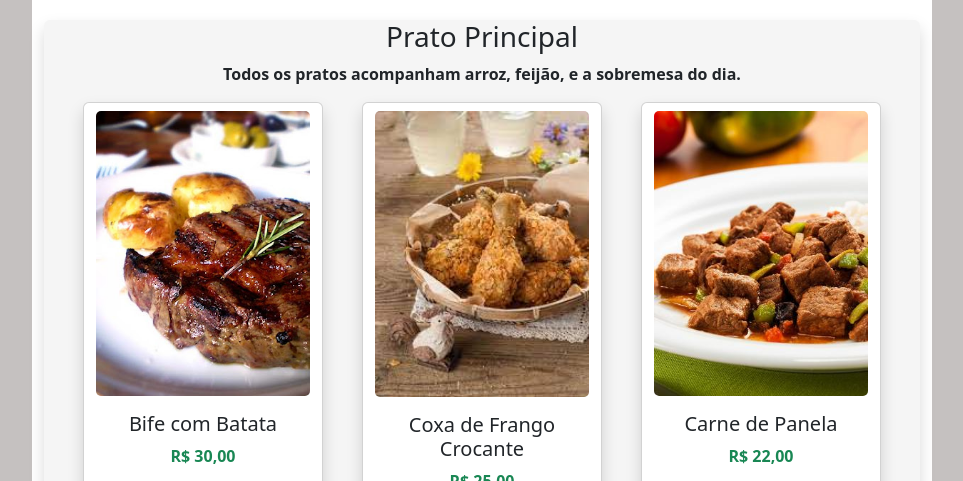
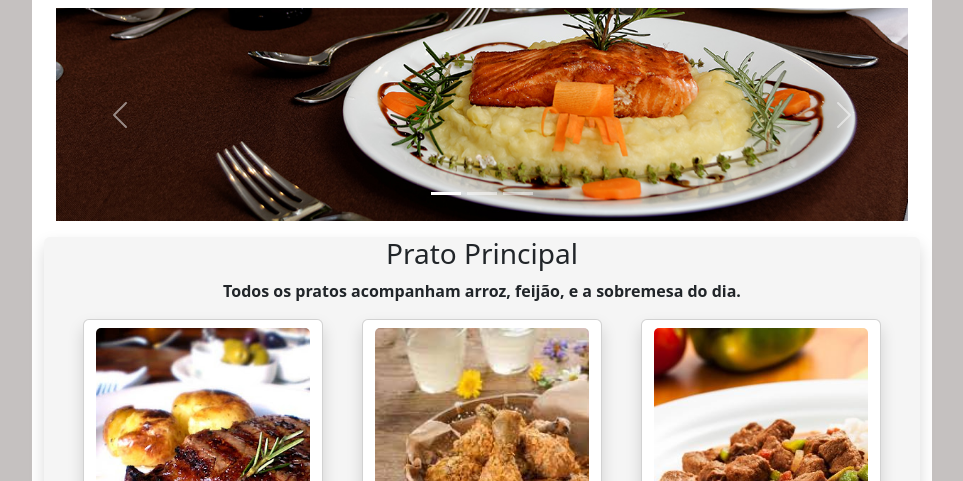
Before and after one commit to LuizFCabral/bootcamp-devjr-m2-capitulo2, a plain HTML site: page index.html in a window 1280 px wide. Shown: the part 303-784 px from the top of the page, without its empty margins (158-1121 px from the left). Drawn offline with nearby package versions, Linux system fonts and the light colour scheme.

Commit message:
:sparkles feat: Adcionando Carrousel - closes #2

```diff
--- a/index.html
+++ b/index.html
@@ -25,6 +25,82 @@
 					<h2 class="mt-2">Menu - Faça A Sua Escolha</h2>
 				</div>
 			</div>
+
+			<!-- Carousel -->
+			<div class="container mt-1 d-none d-lg-block">
+				<div id="carouselExampleIndicators" class="carousel slide">
+					<div class="carousel-indicators">
+						<button
+							type="button"
+							data-bs-target="#carouselExampleIndicators"
+							data-bs-slide-to="0"
+							class="active"
+							aria-current="true"
+							aria-label="Slide 1"
+						></button>
+						<button
+							type="button"
+							data-bs-target="#carouselExampleIndicators"
+							data-bs-slide-to="1"
+							aria-label="Slide 2"
+						></button>
+						<button
+							type="button"
+							data-bs-target="#carouselExampleIndicators"
+							data-bs-slide-to="2"
+							aria-label="Slide 3"
+						></button>
+					</div>
+					<div class="carousel-inner">
+						<div class="carousel-item active">
+							<img
+								src="./assets/carrousel1.jpg"
+								class="d-block w-100"
+								alt="..."
+							/>
+						</div>
+						<div class="carousel-item">
+							<img
+								src="./assets/carrousel2.jpg"
+								class="d-block w-100"
+								alt="..."
+							/>
+						</div>
+						<div class="carousel-item">
+							<img
+								src="./assets/carrousel3.jpg"
+								class="d-block w-100"
+								alt="..."
+							/>
+						</div>
+					</div>
+					<button
+						class="carousel-control-prev"
+						type="button"
+						data-bs-target="#carouselExampleIndicators"
+						data-bs-slide="prev"
+					>
+						<span
+							class="carousel-control-prev-icon"
+							aria-hidden="true"
+						></span>
+						<span class="visually-hidden">Previous</span>
+					</button>
+					<button
+						class="carousel-control-next"
+						type="button"
+						data-bs-target="#carouselExampleIndicators"
+						data-bs-slide="next"
+					>
+						<span
+							class="carousel-control-next-icon"
+							aria-hidden="true"
+						></span>
+						<span class="visually-hidden">Next</span>
+					</button>
+				</div>
+			</div>
+
 			<!--Pratos Principais-->
 			<div
 				class="container rounded shadow"
@@ -327,6 +403,13 @@
 				</div>
 			-->
 		</div>
+		<!--Javasctip do bootstrap-->
+		<script
+			src="https://cdn.jsdelivr.net/npm/bootstrap@5.3.0/dist/js/bootstrap.bundle.min.js"
+			integrity="sha384-geWF76RCwLtnZ8qwWowPQNguL3RmwHVBC9FhGdlKrxdiJJigb/j/68SIy3Te4Bkz"
+			crossorigin="anonymous"
+		></script>
+		<!--Javascript do projeto-->
 		<script src="script.js"></script>
 	</body>
 </html>
```
Also changed, not shown: assets/carrousel1.jpg (added), assets/carrousel2.jpg (added), assets/carrousel3.jpg (added).
